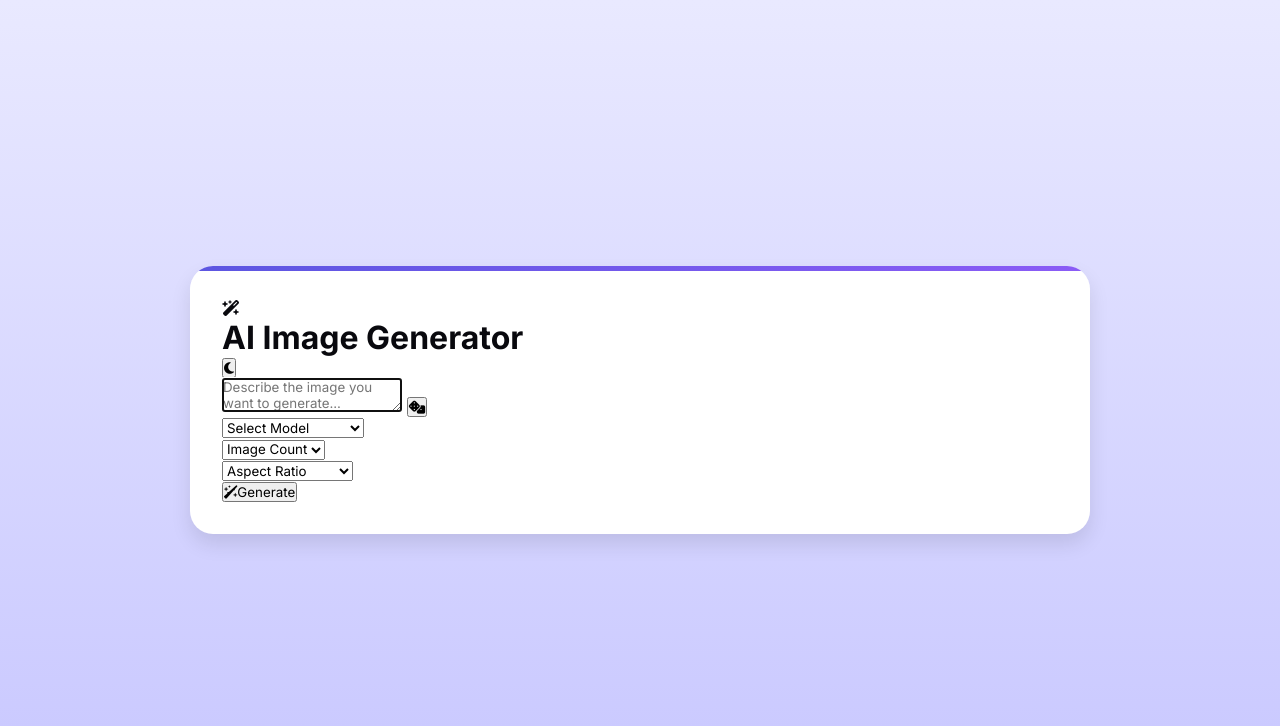
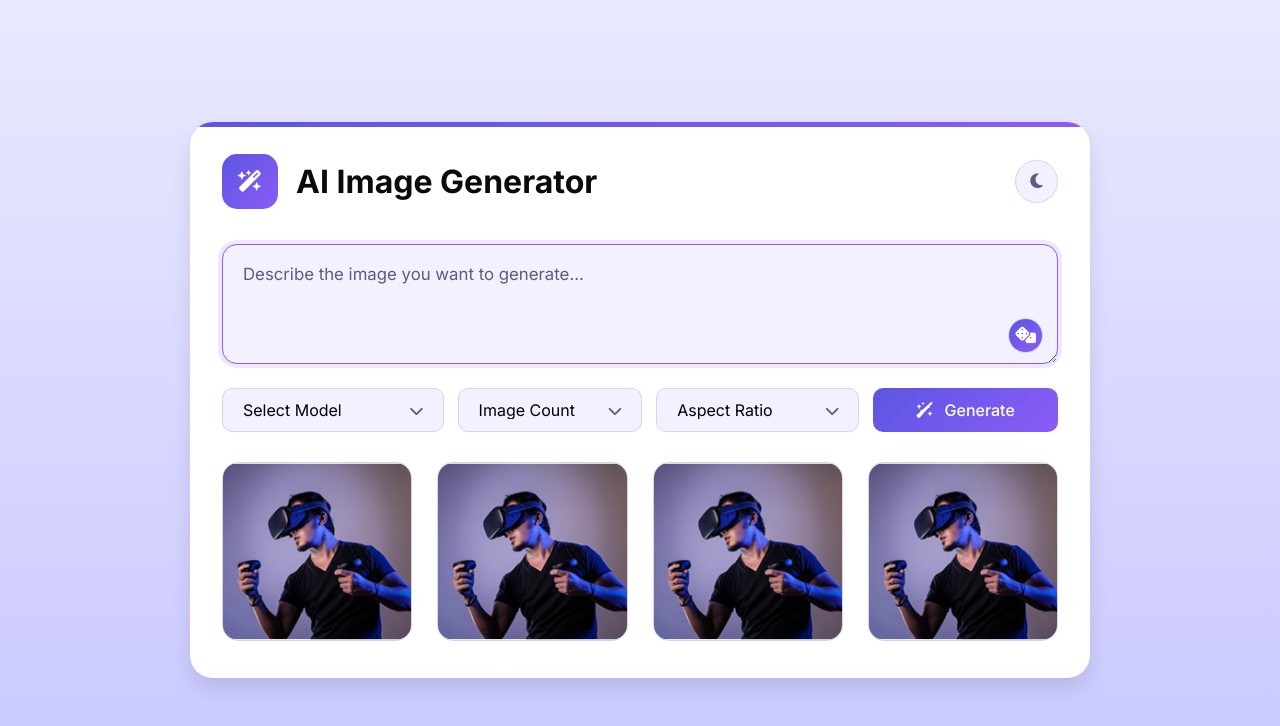
Before and after one commit to webdevbiv/project-ai-image-generator, a plain HTML site: page index.html in a window 1280 px wide. Drawn offline with Linux system fonts and the light colour scheme.

Commit message:
UPD | style index

```diff
--- a/index.html
+++ b/index.html
@@ -26,9 +26,10 @@
       </header>
       <div class="main-content">
         <form action="#" class="prompt-form">
-          <!-- Prompt Container https://youtu.be/J5zsvyEfhi4?list=PLsCW_fs-2AQ4LLsJlAqhQK9z7wkoWL7Pk&t=346 -->
+          <!-- Prompt Container -->
           <div class="prompt-container">
             <textarea
+              class="prompt-input"
               name="prompt-input"
               placeholder="Describe the image you want to generate..."
               required
@@ -37,15 +38,14 @@
             <button class="prompt-btn" type="button">
               <i class="fa-solid fa-dice"></i>
             </button>
+          </div>
 
           <!-- Prompt Actions/Buttons -->
           <div class="prompt-actions">
             <div class="select-wrapper" required>
               <select class="custom-select">
                 <option value="" disabled selected>Select Model</option>
-                  <option value="black-forest-labs/FLUX.1-dev">
-                    FLUX.1-dev
-                  </option>
+                <option value="black-forest-labs/FLUX.1-dev">FLUX.1-dev</option>
                 <option value="black-forest-labs/FLUX.1-schnell">
                   FLUX.1-schnell
                 </option>
@@ -82,6 +82,41 @@
               <i class="fa-solid fa-wand-sparkles"></i>Generate
             </button>
           </div>
+
+          <!-- Generated Images -->
+          <div class="gallery-grid">
+            <div class="img-card">
+              <img src="test.png" alt="" class="result-img" />
+              <div class="img-overlay">
+                <button class="img-download-btn">
+                  <i class="fa-solid fa-download"></i>
+                </button>
+              </div>
+            </div>
+            <div class="img-card">
+              <img src="test.png" alt="" class="result-img" />
+              <div class="img-overlay">
+                <button class="img-download-btn">
+                  <i class="fa-solid fa-download"></i>
+                </button>
+              </div>
+            </div>
+            <div class="img-card">
+              <img src="test.png" alt="" class="result-img" />
+              <div class="img-overlay">
+                <button class="img-download-btn">
+                  <i class="fa-solid fa-download"></i>
+                </button>
+              </div>
+            </div>
+            <div class="img-card">
+              <img src="test.png" alt="" class="result-img" />
+              <div class="img-overlay">
+                <button class="img-download-btn">
+                  <i class="fa-solid fa-download"></i>
+                </button>
+              </div>
+            </div>
           </div>
         </form>
       </div>
--- a/style.css
+++ b/style.css
@@ -5,6 +5,7 @@
   margin: 0;
   padding: 0;
   box-sizing: border-box;
+  /* outline: 1px solid red; */
 }
 
 :root {
@@ -17,6 +18,31 @@
   --color-placeholder: #5c5a87;
   --color-border: #d4d4ed;
   --color-gradient: linear-gradient(135deg, #5c56e1, #8b5cf6);
+}
+
+body.dark-theme {
+  --color-card: #1e293b;
+  --color-input: #141b2d;
+  --color-text: #f3f4f6;
+  --color-placeholder: #a3b6dc;
+  --color-border: #334155;
+
+  background: var(--color-card);
+  background-image: radial-gradient(
+      circle at 15% 50%,
+      rgba(99, 102, 241, 0.15) 0%,
+      transparent 35%
+    ),
+    radial-gradient(
+      circle at 85% 30%,
+      rgba(139, 92, 246, 0.15) 0%,
+      transparent 35%
+    ),
+    radial-gradient(
+      circle at 50% 80%,
+      rgba(99, 102, 241, 0.1) 0%,
+      transparent 40%
+    );
 }
 
 body {
@@ -47,4 +73,204 @@ body {
   height: 5px;
   background: var(--color-gradient);
 }
-/* https://youtu.be/J5zsvyEfhi4?list=PLsCW_fs-2AQ4LLsJlAqhQK9z7wkoWL7Pk&t=667 */
+
+.header {
+  display: flex;
+  align-items: center;
+  justify-content: space-between;
+}
+
+.header .logo-wrapper {
+  display: flex;
+  gap: 18px;
+  align-items: center;
+}
+
+.header .logo-wrapper .logo {
+  display: flex;
+  align-items: center;
+  justify-content: center;
+
+  height: 55px;
+  width: 56px;
+  border-radius: 15px;
+  flex-shrink: 0;
+  font-size: 1.35rem;
+
+  color: white;
+  background: var(--color-gradient);
+}
+
+.header .logo-wrapper .h1 {
+  font-size: 1.9rem;
+  font-weight: 700;
+}
+
+.header .theme-toggle {
+  height: 43px;
+  width: 43px;
+  border-radius: 50%;
+  font-size: 1.05rem;
+  display: flex;
+  align-items: center;
+  justify-content: center;
+  color: var(--color-placeholder);
+  background: var(--color-input);
+  border: 1px solid var(--color-border);
+  transition: all 0.3s ease;
+  cursor: pointer;
+}
+
+.header .theme-toggle:hover {
+  color: var(--color-primary);
+  transform: translateY(-2px);
+  box-shadow: 0 4px 6px -1px rgba(0, 0, 0, 0.1);
+}
+
+.main-content {
+  margin: 35px 0 5px;
+}
+
+.main-content .prompt-container {
+  width: 100%;
+  margin-bottom: 20px;
+  position: relative;
+}
+
+.prompt-container .prompt-input {
+  width: 100%;
+  line-height: 1.6;
+  font-size: 1.05rem;
+  min-height: 120px;
+  padding: 16px 20px;
+  border-radius: 15px;
+  color: var(--color-text);
+  background: var(--color-input);
+  border: 1px solid var(--color-border);
+  transition: all 0.3s ease;
+}
+
+.prompt-container .prompt-input::placeholder {
+  color: var(--color-placeholder);
+}
+
+.prompt-container .prompt-input:focus {
+  outline: none;
+  border-color: var(--color-accent);
+  box-shadow: 0 0 0 4px rgba(139, 92, 246, 0.15);
+}
+
+.prompt-container .prompt-btn {
+  position: absolute;
+  bottom: 15px;
+  right: 15px;
+  height: 35px;
+  width: 35px;
+  border-radius: 50%;
+  font-size: 1.05rem;
+  display: flex;
+  align-items: center;
+  justify-content: center;
+  color: white;
+  background: var(--color-gradient);
+  border: 1px solid var(--color-border);
+  transition: all 0.3s ease;
+  cursor: pointer;
+}
+
+.prompt-container .prompt-btn:is(:hover, :focus) {
+  background: var(--color-primary-dark);
+  transform: translateY(-2px);
+  box-shadow: 0 4px 6px -1px rgba(0, 0, 0, 0.1);
+}
+
+.main-content .prompt-actions {
+  display: grid;
+  gap: 14px;
+  grid-template-columns: 1.2fr 1fr 1.1fr 1fr;
+}
+
+.prompt-actions .select-wrapper {
+  position: relative;
+}
+
+.prompt-actions .select-wrapper::after {
+  content: "\f078";
+  font-family: "Font Awesome 6 Free";
+  font-weight: 900;
+  position: absolute;
+  right: 20px;
+  top: 50%;
+  padding-left: 7px;
+  font-size: 0.9rem;
+  color: var(--color-placeholder);
+  transform: translateY(-50%);
+  pointer-events: none;
+}
+
+.prompt-actions :where(.custom-select, .generate-btn) {
+  cursor: pointer;
+  padding: 12px 20px;
+  font-size: 1rem;
+  border-radius: 10px;
+  background: var(--color-input);
+  border: 1px solid var(--color-border);
+  transition: all 0.3s ease;
+}
+
+.prompt-actions .custom-select {
+  width: 100%;
+  outline: none;
+  height: 100%;
+  appearance: none;
+}
+
+.prompt-actions .custom-select:is(:focus, :hover) {
+  border-color: var(--color-accent);
+  box-shadow: 0 0 0 3px rgba(139, 92, 246, 0.15);
+}
+
+.prompt-actions .generate-btn {
+  display: flex;
+  align-items: center;
+  justify-content: center;
+  gap: 12px;
+  font-weight: 500;
+  padding: 12px 25px;
+  border: none;
+  color: white;
+  background: var(--color-gradient);
+}
+
+.prompt-actions .generate-btn:hover {
+  background: var(--color-primary-dark);
+  transform: translateY(-2px);
+  box-shadow: 0 4px 10px rgba(109, 40, 217, 0.3);
+}
+
+.main-content .gallery-grid {
+  display: grid;
+  gap: 25px;
+  margin-top: 30px;
+  grid-template-columns: repeat(auto-fill, minmax(180px, 1fr));
+}
+
+.gallery-grid .img-card {
+  position: relative;
+  border-radius: 16px;
+  overflow: hidden;
+  cursor: pointer;
+  background: var(--color-input);
+  border: 1px solid var(--color-border);
+  transition: all 0.3s ease;
+}
+
+.gallery-grid .img-card .result-img {
+  width: 100%;
+  height: 100%;
+  object-fit: cover;
+}
+
+.gallery-grid .img-card .img-overlay {
+  position: absolute;
+}
```
Also changed, not shown: test.png (added). Lines whose indentation alone changed are shown as unchanged.
